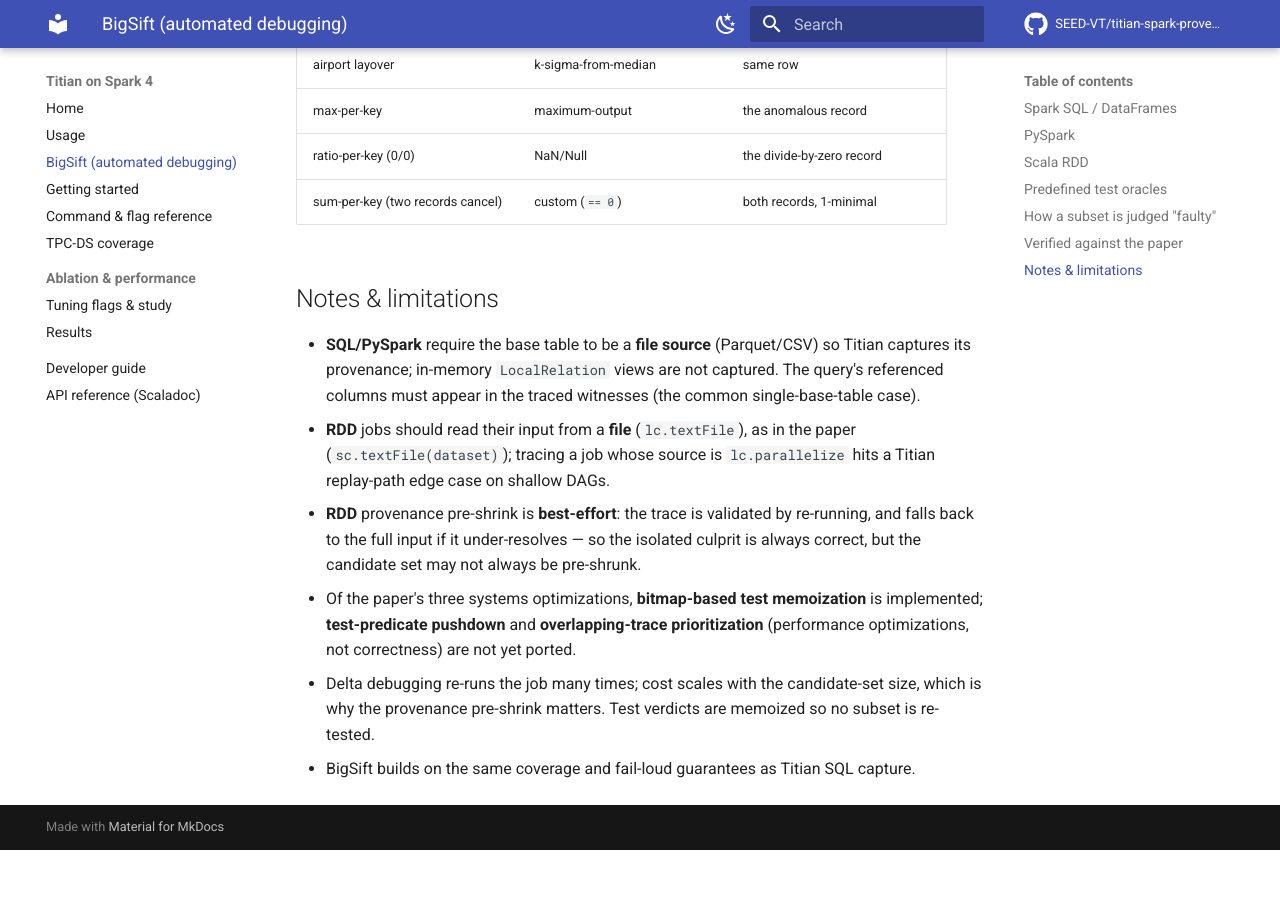
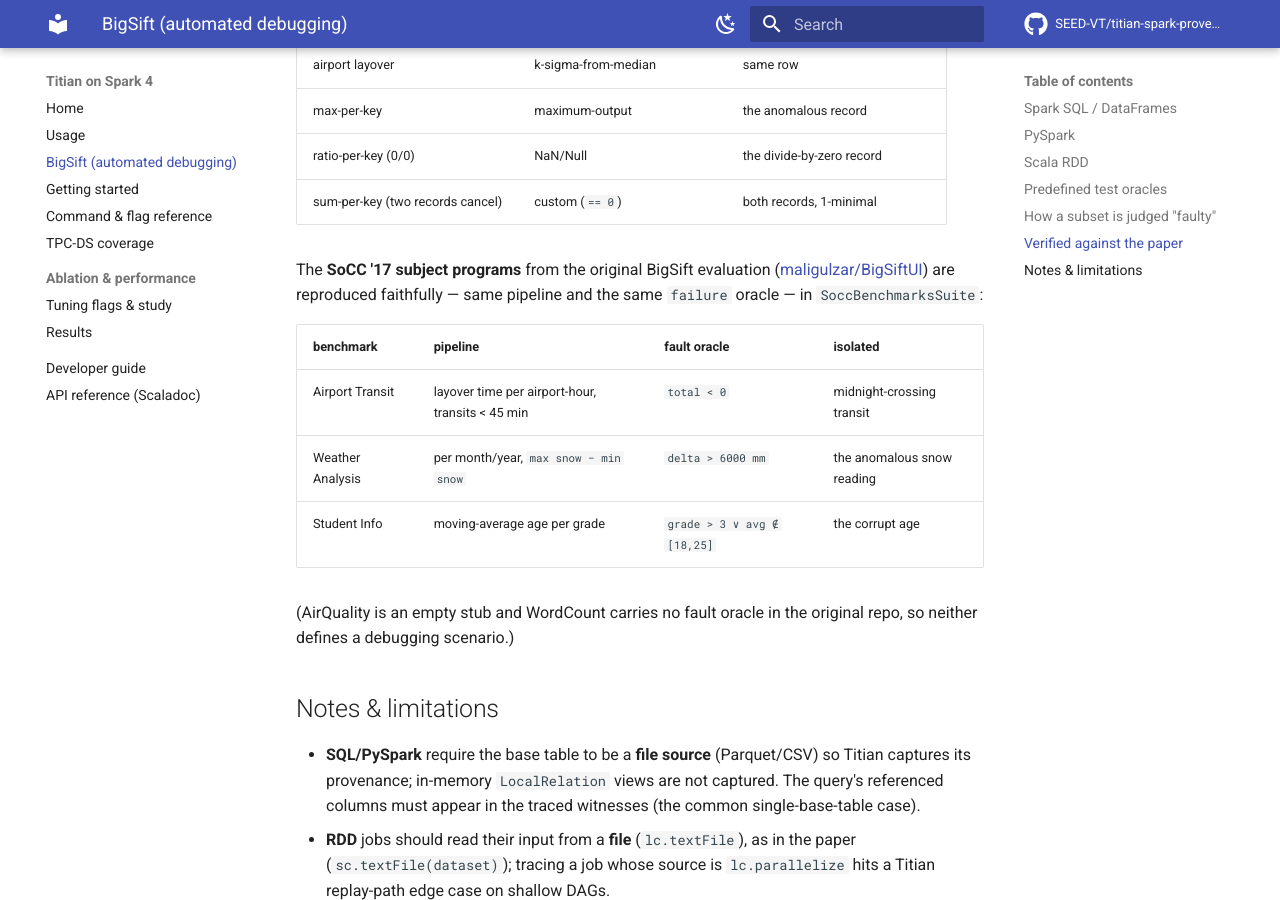
Before and after one commit to SEED-VT/titian-spark-provenance, an MkDocs documentation site: the page built from docs/bigsift.md, in a window 1280 px wide and 900 px high, scrolled down 2323 px. Built offline with MkDocs 1.6.1 and Material for MkDocs 9.7.7, drawn with Linux system fonts in a browser that asks for light colours; comment, search, counter and statistics services are not loaded; before the commit the page ends 3173 px from its top, so only the background shows below that.

Commit message:
Add the SoCC '17 subject programs (Weather Analysis, Student Info)
Reproduces the original BigSift evaluation benchmarks from maligulzar/BigSiftUI
faithfully — same pipeline and the same `failure` oracle — each with one
injected fault, verified to isolate the fault-inducing record(s):

  - Weather Analysis: (zip,date,snow) -> per month/year max-min snow delta;
    failure delta > 6000mm -> isolates the anomalous 50000mm reading.
  - Student Info: moving-average age per grade; failure grade>3 or avg age
    outside [18,25] -> isolates the corrupt age-99 student.

(Airport Transit is covered by BigSiftVerificationSuite. AirQuality is an empty
stub and WordCount has no fault oracle in the original repo, so neither defines
a debugging scenario.) Job pipelines live in a serializable object so the Spark
closures don't capture the scalatest suite.

BigSift Scala tests now 23 green.

Co-Authored-By: Claude Fable 5 <noreply@anthropic.com>

```diff
--- a/docs/bigsift.md
+++ b/docs/bigsift.md
@@ -106,6 +106,19 @@ the cause does not):
 | ratio-per-key (0/0) | NaN/Null | the divide-by-zero record |
 | sum-per-key (two records cancel) | custom (`== 0`) | both records, 1-minimal |
 
+The **SoCC '17 subject programs** from the original BigSift evaluation
+([maligulzar/BigSiftUI](https://github.com/maligulzar/BigSiftUI)) are reproduced
+faithfully — same pipeline and the same `failure` oracle — in `SoccBenchmarksSuite`:
+
+| benchmark | pipeline | fault oracle | isolated |
+|---|---|---|---|
+| Airport Transit | layover time per airport-hour, transits < 45 min | `total < 0` | midnight-crossing transit |
+| Weather Analysis | per month/year, `max snow − min snow` | `delta > 6000 mm` | the anomalous snow reading |
+| Student Info | moving-average age per grade | `grade > 3 ∨ avg ∉ [18,25]` | the corrupt age |
+
+(AirQuality is an empty stub and WordCount carries no fault oracle in the original
+repo, so neither defines a debugging scenario.)
+
 ## Notes & limitations
 
 - **SQL/PySpark** require the base table to be a **file source** (Parquet/CSV) so
```
Also changed, not shown: 3 other files.
